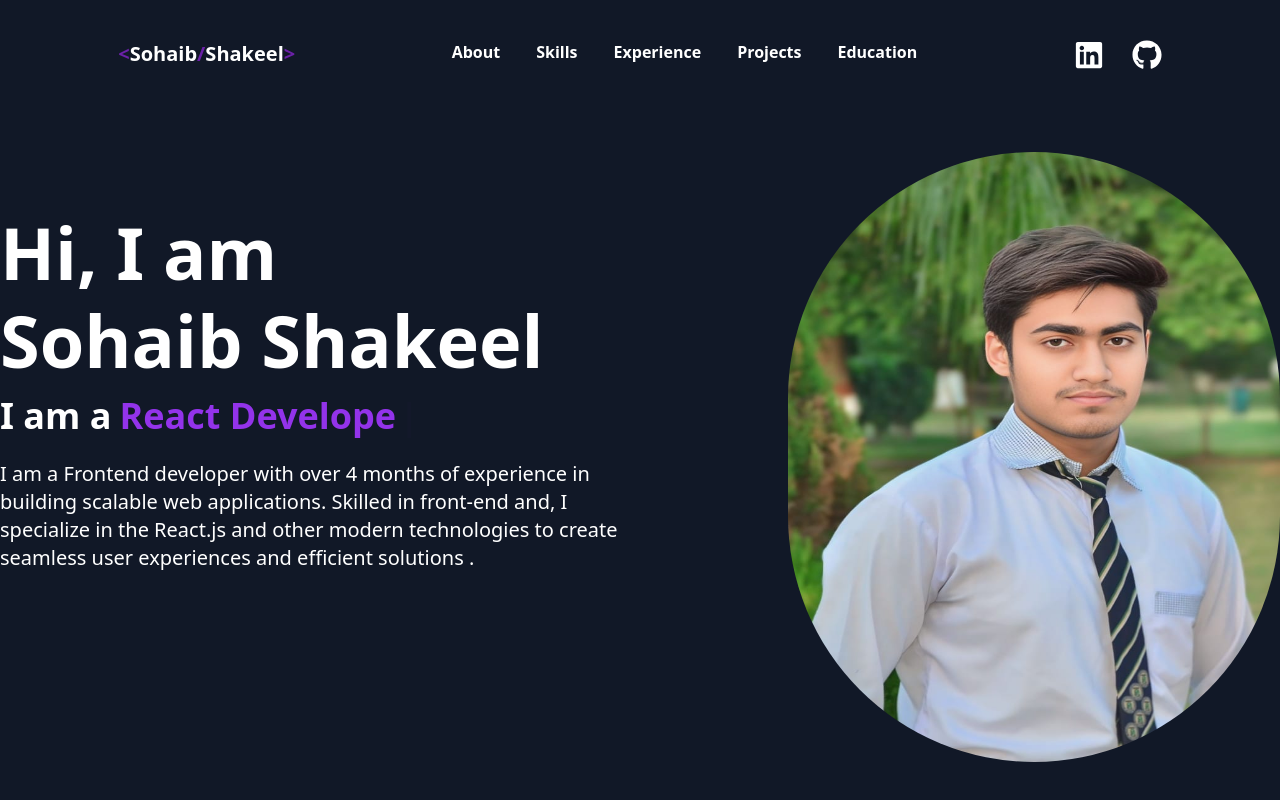
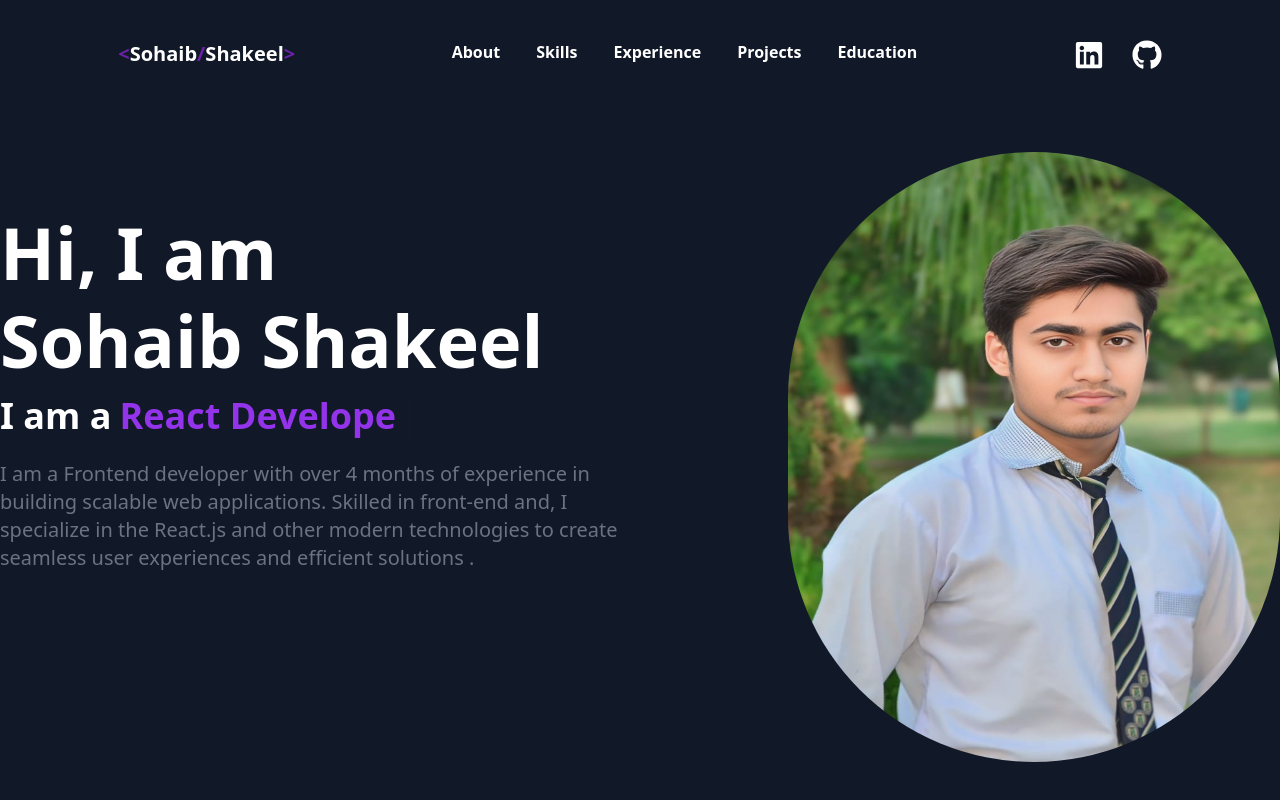
Before and after one commit to sohaibs-liberary/Portfolio-, a React (Vite) app: page / in a window 1280 px wide. Shown: the top 800 px of the page. Built offline with nearby package versions, Linux system fonts and the light colour scheme.

Commit message:
aout section is completed

```diff
--- a/src/Comopnents/About/About.jsx
+++ b/src/Comopnents/About/About.jsx
@@ -34,7 +34,7 @@ const About = () => {
               </div>
             </div>
             <div className="abountme py-5">
-              <h1 className="text-wrap text-white text-xl" >I am a Frontend developer with over 4 months of experience in building scalable web applications. Skilled in  front-end and, I specialize in the React.js and other modern technologies to create seamless user experiences and efficient solutions .</h1>
+              <h1 className="text-wrap text-gray-500 text-xl" >I am a Frontend developer with over 4 months of experience in building scalable web applications. Skilled in  front-end and, I specialize in the React.js and other modern technologies to create seamless user experiences and efficient solutions .</h1>
               </div>
           </div>
 
```
